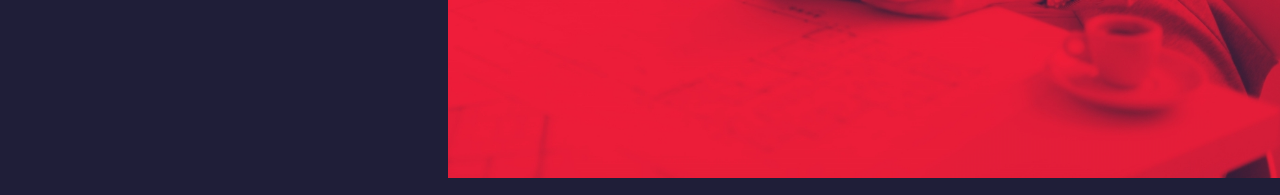
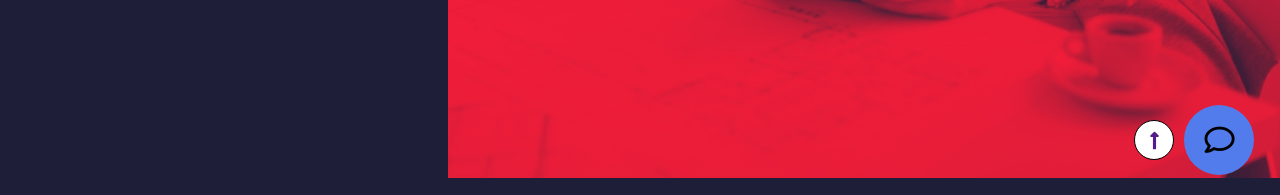
Before and after one commit to danielevergani/proj-html-vuejs, a website: page index.html in a window 1280 px wide. Shown: the part 605-800 px from the top of the page. Drawn offline with nearby package versions, Linux system fonts and the light colour scheme.

Commit message:
inseriti elementi fixed nel footer

```diff
--- a/index.html
+++ b/index.html
@@ -245,6 +245,15 @@
                         <p><a href=""><small>Copyright &#169; 2020 Phlox Consulting. All Rights Reserved</small></a></p>
                     </div>
                 </div>
+
+            </div>
+            <div class="to__start__and__chat">
+                <div class="start">
+                    <a href=""><i class="fas fa-long-arrow-alt-up"></i></a>
+                </div>
+                <div class="chat">
+                    <i class="far fa-comment"></i>
+                </div>
             </div>
         </footer>
         <script src="js/script.js"></script>
--- a/src/partials/_footer.scss
+++ b/src/partials/_footer.scss
@@ -49,4 +49,42 @@ footer{
         }
 
     }
+
+    .to__start__and__chat{
+        position: fixed;
+        bottom: 20px;
+        right: 2%;
+        display: flex;
+        align-items: center;
+
+        .start{
+            margin-right: 10px;
+
+            a{
+                i{
+                    width: 40px;
+                    height: 40px;
+                    background-color: white;
+                    text-align: center;
+                    line-height: 40px;
+                    font-size: 20px;
+                    border: 0.5px solid black;
+                    border-radius: 50%;
+                }
+            }
+        }
+
+        .chat{
+
+            i{
+                width: 70px;
+                height: 70px;
+                background-color: #527ceb;
+                text-align: center;
+                line-height: 70px;
+                font-size: 30px;
+                border-radius: 50%;
+            }
+        }
+    }
 }
```
Also changed, not shown: dist/app.css.
